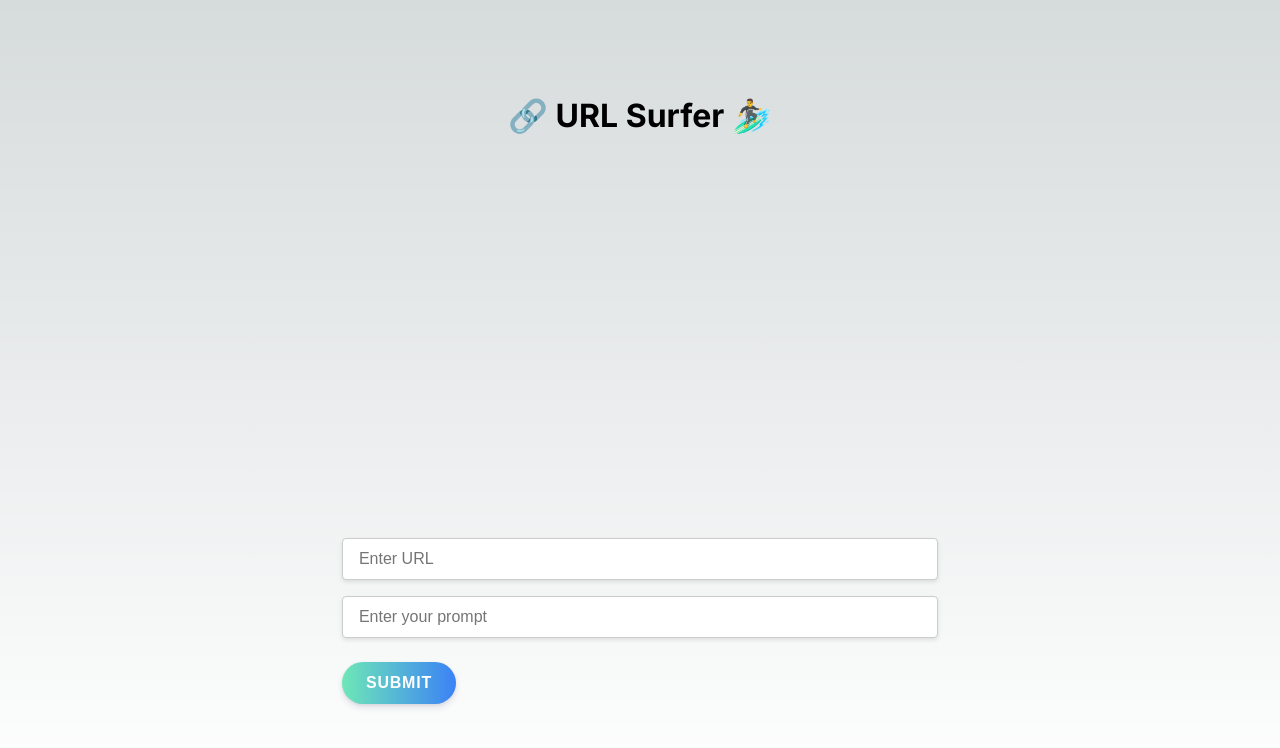
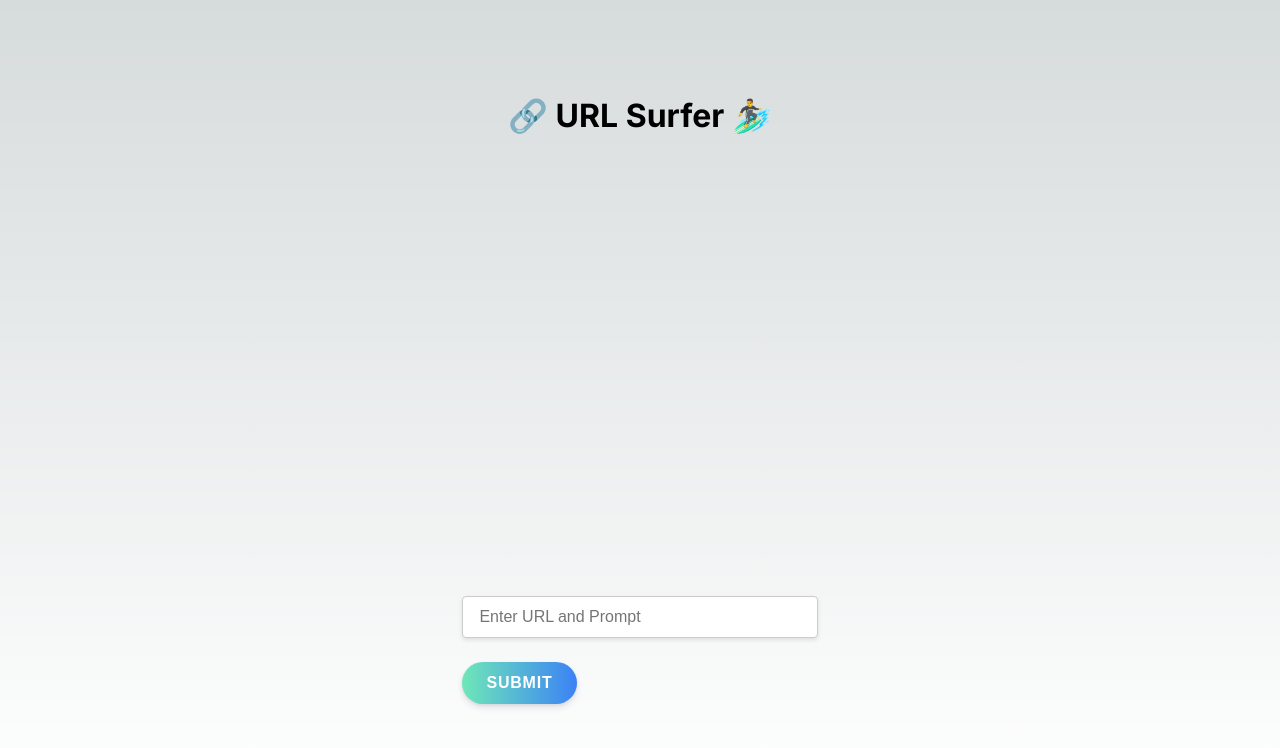
Before and after one commit to matthoffner/url-surfer, a Next.js app: page / in a window 1280 px wide. Shown: the top 748 px of the page. Built offline with nearby package versions, Linux system fonts and the light colour scheme.

Commit message:
simplify to prompt input only

```diff
--- a/app/page.tsx
+++ b/app/page.tsx
@@ -4,7 +4,6 @@ import { useState } from 'react';
 import styles from './page.module.css'
 
 export default function Home() {
-  const [url, setUrl] = useState('');
   const [prompt, setPrompt] = useState('');
   const [response, setResponse] = useState('');
   const [isLoading, setLoading] = useState(false);
@@ -14,7 +13,7 @@ export default function Home() {
     setLoading(true);
 
     try {
-      const res = await fetch(`/api/extract?url=${encodeURIComponent(url)}&prompt=${encodeURIComponent(prompt)}`);
+      const res = await fetch(`/api/extract?prompt=${encodeURIComponent(prompt)}`);
       if (!res.ok) throw new Error(`Error: ${res.status}`);
       const text = await res.text();
       setResponse(text);
@@ -35,16 +34,9 @@ export default function Home() {
       <form onSubmit={handleSubmit} className={styles.form}>
         <input
           type="text"
-          value={url}
-          onChange={(e) => setUrl(e.target.value)}
-          placeholder="Enter URL"
-          className={styles.input}
-        />
-        <input
-          type="text"
           value={prompt}
           onChange={(e) => setPrompt(e.target.value)}
-          placeholder="Enter your prompt"
+          placeholder="Enter URL and Prompt"
           className={styles.input}
         />
         <button type="submit" className={styles.button} disabled={isLoading}>
--- a/pages/api/extract.ts
+++ b/pages/api/extract.ts
@@ -20,12 +20,15 @@ const model = new HuggingFaceTransformersEmbeddings({
     modelName: "Xenova/all-MiniLM-L6-v2",
 });
 
+const urlRegex = /(https?:\/\/[^\s]+)/g;
+
 export default async function handler(req: NextApiRequest, res: NextApiResponse) {
-  const targetUrl = req.query.url as string;
   const prompt = req.query.prompt as string;
+  const urls = prompt.match(urlRegex);
+  const targetUrl = urls ? urls[0] : null
 
   if (!targetUrl) {
-    return res.status(400).json({ error: 'No URL provided' });
+    return `Couldn't find url, here is the ${prompt}`;
   }
 
   try {
```
